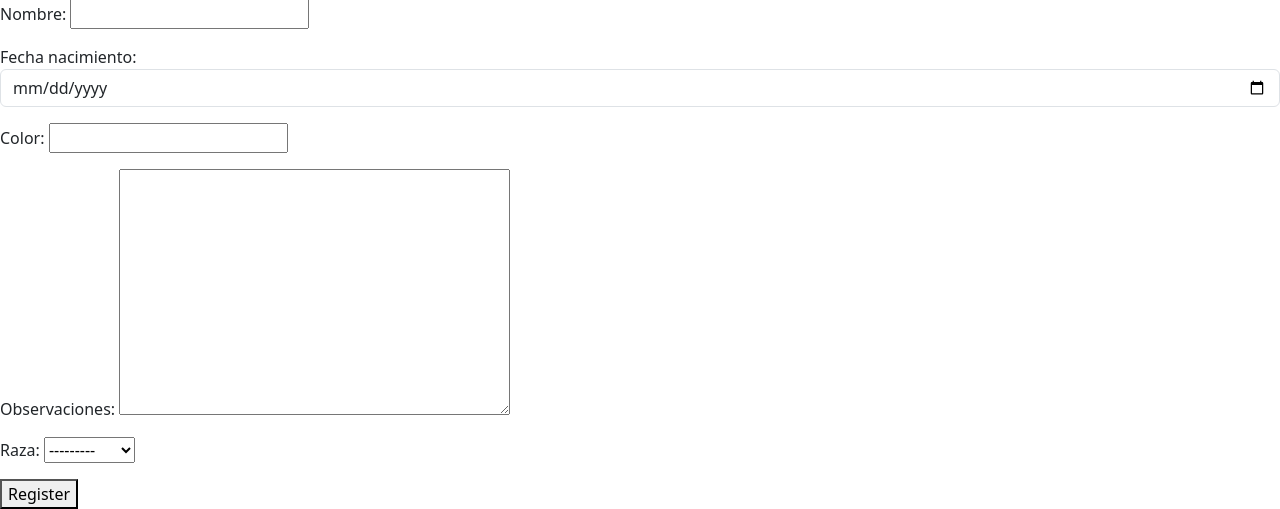
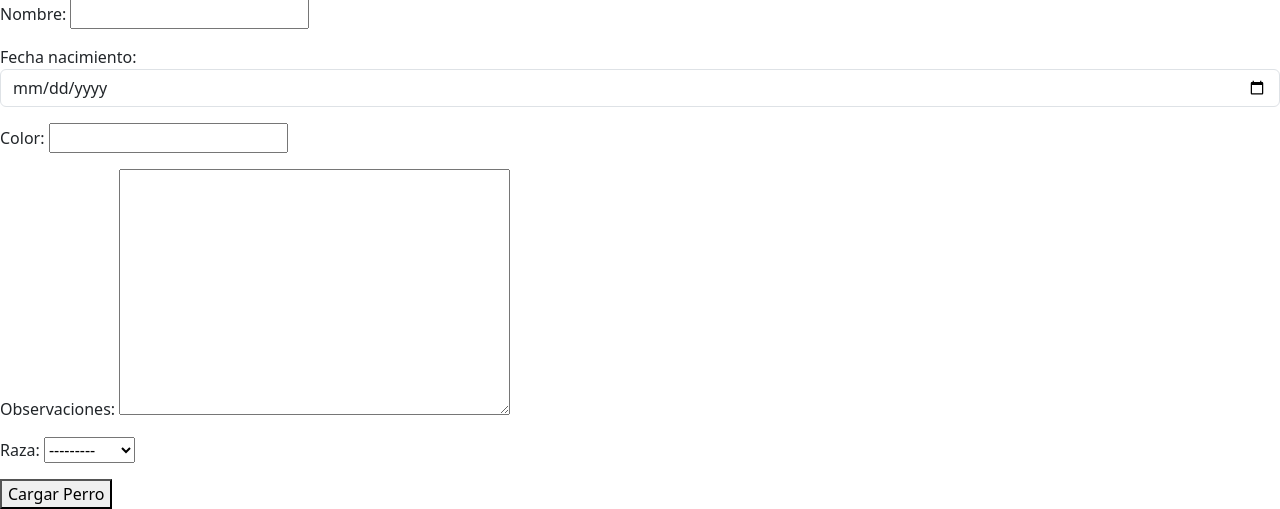
Before and after one commit to inagoy/oh-my-dog, a Django app: page /usuarios/cargar_perro/ in a window 1280 px wide. Shown: the part 301-810 px from the top of the page. Run offline with Django 4.2, Linux system fonts and the light colour scheme.

Commit message:
cargar perro boton

```diff
--- a/usuarios_y_perros/templates/usuarios_y_perros/cargar_perro.html
+++ b/usuarios_y_perros/templates/usuarios_y_perros/cargar_perro.html
@@ -1,6 +1,6 @@
 {% extends 'base.html' %} {% block content %}
 <form method="POST" class="forms">
   {% csrf_token %} {{ form.as_p }}
-  <button type="submit">Register</button>
+  <button type="submit">Cargar Perro</button>
 </form>
 {% endblock %}
```
